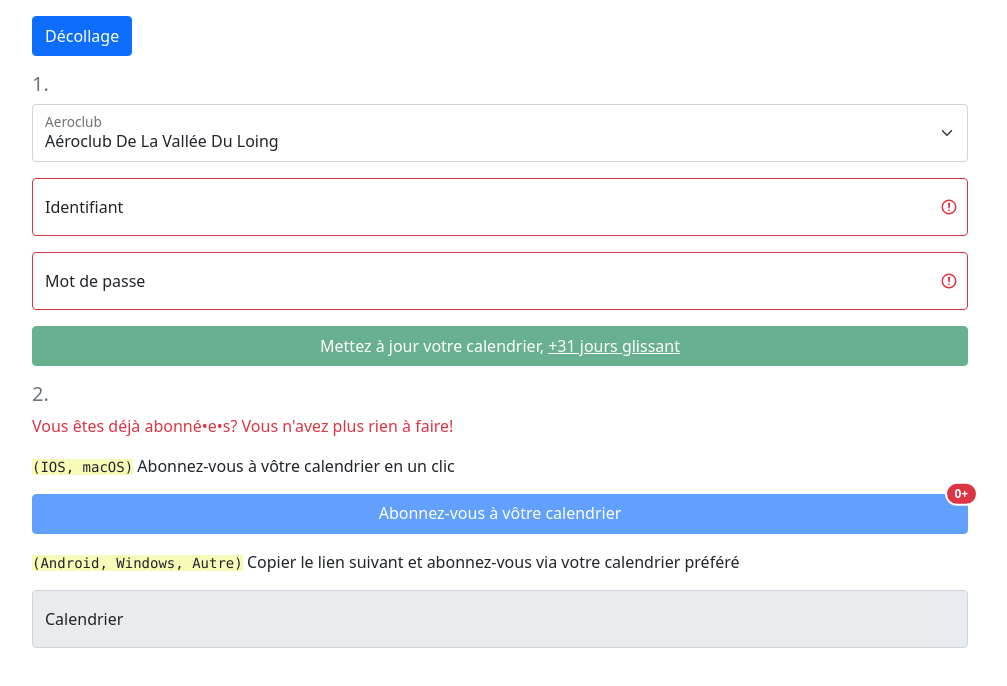
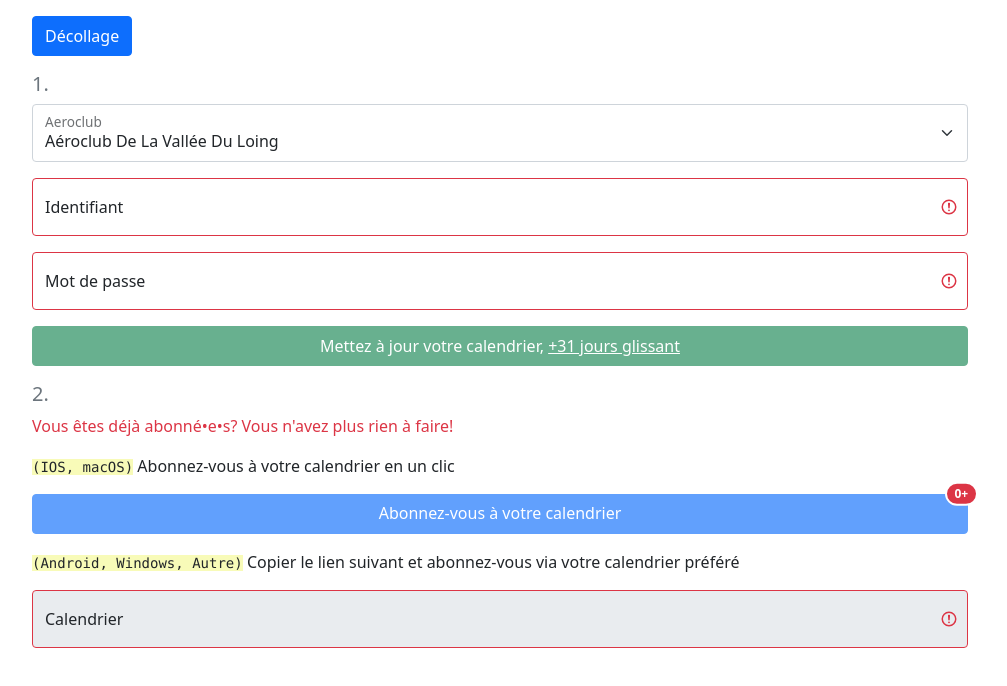
Before and after one commit to amarinediary/NetAirClubICS, a website: page public/index.html in a window 1280 px wide. Shown: the whole page, without its empty margins (140-1147 px from the left). Drawn offline with nearby package versions, Linux system fonts and the light colour scheme.

Commit message:
initial commit

```diff
--- a/public/index.html
+++ b/public/index.html
@@ -113,10 +113,10 @@
 
         <h5 class="text-muted">2.</h5>
         <p class="text-danger">Vous êtes déjà abonné•e•s? Vous n'avez plus rien à faire!</p>
-        <p><pre class="d-inline" style="background-color:#F8FBB8;">(IOS, macOS)</pre> Abonnez-vous à vôtre calendrier en un clic</p>
+        <p><pre class="d-inline" style="background-color:#F8FBB8;">(IOS, macOS)</pre> Abonnez-vous à votre calendrier en un clic</p>
         <div class="d-grid mb-3 position-relative">
             <a href="#!" id="webcal" class="btn btn-primary text-truncate pe-none disabled" style="height:40px;" disabled="true" readonly="true" target="_blank" rel="noopenner">
-                Abonnez-vous à vôtre calendrier
+                Abonnez-vous à votre calendrier
             </a>
             <span
                 class="events position-absolute top-0 translate-middle-y badge rounded-pill bg-danger border border-white border-2"
@@ -127,7 +127,7 @@
 
         <p><pre class="d-inline" style="background-color:#F8FBB8;">(Android, Windows, Autre)</pre> Copier le lien suivant et abonnez-vous via votre calendrier préféré</p>
         <div class="form-floating mb-3">
-            <input type="url" id="calendar" name="calendar" class="form-control pe-none disabled"
+            <input type="url" id="calendar" name="calendar" class="form-control is-invalid pe-none disabled"
                 placeholder="calendar" disabled="true" readonly="true" style="cursor:pointer;" onclick="clipboard(`#calendar`)">
             <label for="calendar">Calendrier</label>
         </div>
--- a/public/js/script.js
+++ b/public/js/script.js
@@ -119,7 +119,7 @@ $(() => {
 
                         $("#calendar").prop({
                             'disabled': false,
-                        }).removeClass('disabled pe-none');
+                        }).removeClass('is-invalid disabled pe-none').addClass('is-valid');
 
                         $('#webcal').attr('href', response.webcal);
                         $('#calendar').val(response.calendar);
```
